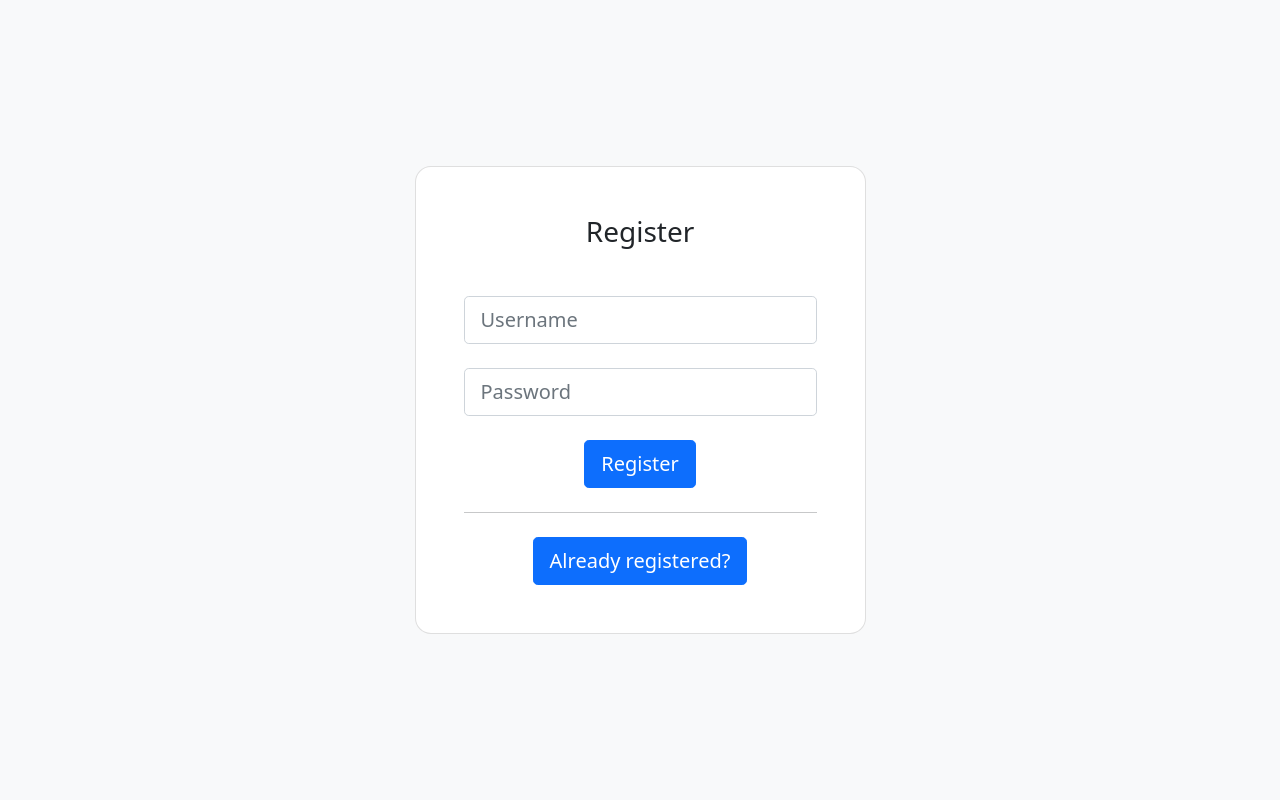
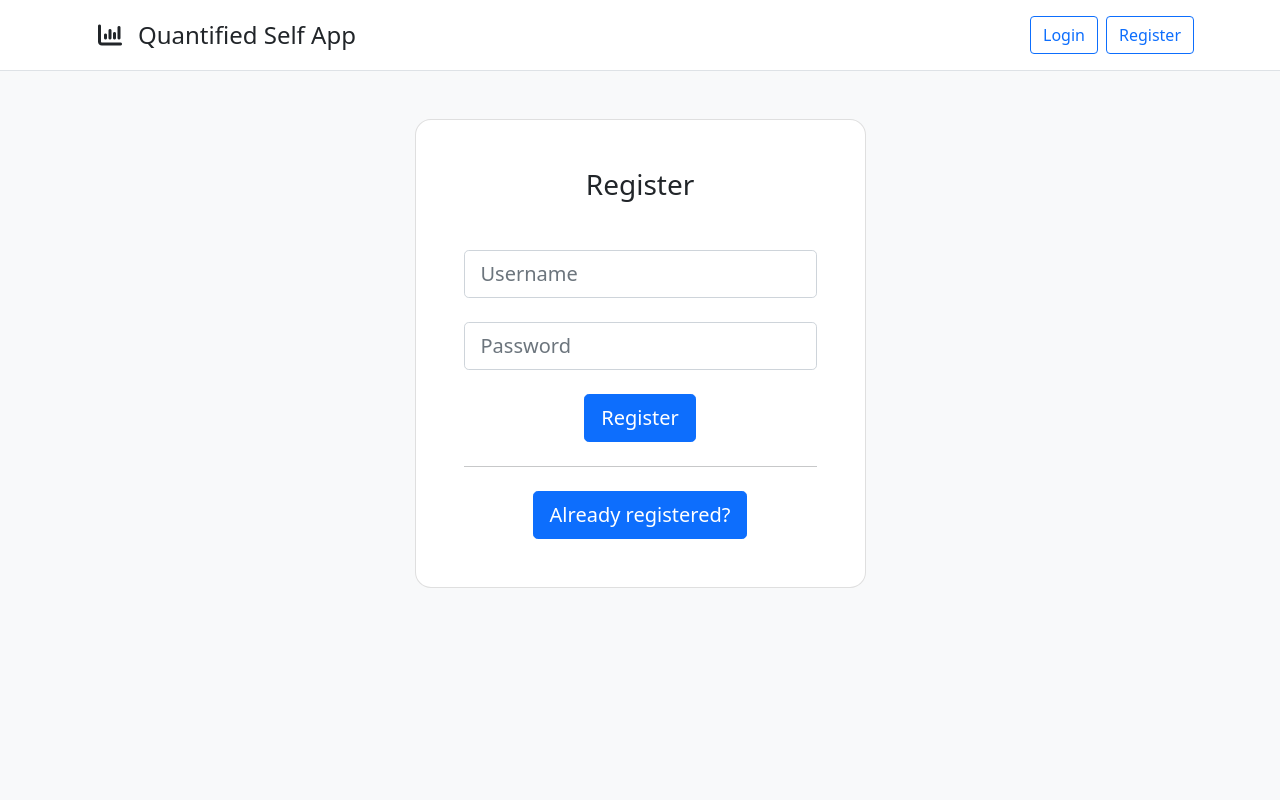
Before and after one commit to jameelkaisar/Quantified-Self-App, a Flask app: page /register in a window 1280 px wide. Run offline with Flask 2, Linux system fonts and the light colour scheme; some libraries are stand-ins or nearby versions.

Commit message:
Add Navbar

```diff
--- a/static/js/messages.js
+++ b/static/js/messages.js
@@ -1,4 +1,5 @@
 const toasts = document.getElementsByClassName("toast");
+
 for (let i=0; i<toasts.length; i++) {
     new bootstrap.Toast(toasts[i]).show();
 }
--- a/templates/auth/register.html
+++ b/templates/auth/register.html
@@ -6,12 +6,16 @@
         <title>Register - Quantified Self</title>
         <link rel="shortcut icon" href="#">
         <link rel="stylesheet" href="{{ url_for('static', filename='css/bootstrap.min.css')}}">
+        <link rel="stylesheet" href="{{ url_for('static', filename='css/fontawesome.all.min.css')}}">
+        <script src="{{ url_for('static', filename='js/fontawesome.all.min.js')}}"></script>
     </head>
     <body>
         {% include 'components/messages.html' %}
 
         <section class="vh-100 bg-light">
-            <div class="container py-5 h-100">
+            <div class="h-100">
+                {% include 'components/navbar.html' %}
+                <div class="container py-5">
                     <div class="row d-flex justify-content-center align-items-center h-100">
                         <div class="col-12 col-md-8 col-lg-6 col-xl-5">
                             <div class="card shadow-2-strong" style="border-radius: 1rem;">
@@ -33,6 +37,7 @@
                         </div>
                     </div>
                 </div>
+            </div>
         </section>
 
         <script src="{{ url_for('static', filename='js/bootstrap.bundle.min.js')}}"></script>
--- /dev/null
+++ b/templates/components/navbar.html
@@ -0,0 +1,20 @@
+<div style="background-color: white; border-bottom: 1px solid #dee2e6!important;">
+    <div class="container">
+        <header class="d-flex flex-wrap justify-content-center py-3">
+            <a href="/" class="d-flex align-items-center mb-3 mb-md-0 me-md-auto text-dark text-decoration-none">
+                <i class="fs-4 fa-solid fa-chart-column mx-3"></i>
+                <span class="fs-4">Quantified Self App</span>
+            </a>
+            <ul class="nav nav-pills">
+                {% if user.is_authenticated %}
+                <li class="nav-item"><a href="/dashboard" class="btn btn-outline-primary mx-1">Dashboard</a></li>
+                <li class="nav-item"><a href="/api" class="btn btn-outline-primary mx-1">API</a></li>
+                <li class="nav-item"><a href="/logout" class="btn btn-outline-primary mx-1">Logout</a></li>
+                {% else %}
+                <li class="nav-item"><a href="/login" class="btn btn-outline-primary mx-1">Login</a></li>
+                <li class="nav-item"><a href="/register" class="btn btn-outline-primary mx-1">Register</a></li>
+                {% endif %}
+            </ul>
+        </header>
+    </div>
+</div>
--- a/templates/core/home.html
+++ b/templates/core/home.html
@@ -6,6 +6,8 @@
         <title>Home - Quantified Self</title>
         <link rel="shortcut icon" href="#">
         <link rel="stylesheet" href="{{ url_for('static', filename='css/bootstrap.min.css')}}">
+        <link rel="stylesheet" href="{{ url_for('static', filename='css/fontawesome.all.min.css')}}">
+        <script src="{{ url_for('static', filename='js/fontawesome.all.min.js')}}"></script>
     </head>
     <body>
         {% include 'components/messages.html' %}
--- a/templates/trackers/add.html
+++ b/templates/trackers/add.html
@@ -6,9 +6,12 @@
         <title>Add Tracker - Quantified Self</title>
         <link rel="shortcut icon" href="#">
         <link rel="stylesheet" href="{{ url_for('static', filename='css/bootstrap.min.css')}}">
+        <link rel="stylesheet" href="{{ url_for('static', filename='css/fontawesome.all.min.css')}}">
+        <script src="{{ url_for('static', filename='js/fontawesome.all.min.js')}}"></script>
     </head>
     <body>
         {% include 'components/messages.html' %}
+        {% include 'components/navbar.html' %}
 
         <div class="container">
             <div class="row d-flex justify-content-center">
--- a/templates/trackers/edit.html
+++ b/templates/trackers/edit.html
@@ -11,6 +11,7 @@
     </head>
     <body>
         {% include 'components/messages.html' %}
+        {% include 'components/navbar.html' %}
 
         <div class="container">
             <div class="row d-flex justify-content-center">
--- a/templates/trackers/edit_log.html
+++ b/templates/trackers/edit_log.html
@@ -7,11 +7,11 @@
         <link rel="shortcut icon" href="#">
         <link rel="stylesheet" href="{{ url_for('static', filename='css/bootstrap.min.css')}}">
         <link rel="stylesheet" href="{{ url_for('static', filename='css/fontawesome.all.min.css')}}">
-        <link rel="stylesheet" href="{{ url_for('static', filename='css/card.css')}}">
         <script src="{{ url_for('static', filename='js/fontawesome.all.min.js')}}"></script>
     </head>
     <body class="bg-light">
         {% include 'components/messages.html' %}
+        {% include 'components/navbar.html' %}
 
         <div class="container">
             <div class="row d-flex justify-content-center">
--- a/templates/trackers/view.html
+++ b/templates/trackers/view.html
@@ -12,6 +12,7 @@
     </head>
     <body class="bg-light">
         {% include 'components/messages.html' %}
+        {% include 'components/navbar.html' %}
 
         <div class="container">
             <div class="row equal bg-light mt-4">
--- a/views/views.py
+++ b/views/views.py
@@ -24,13 +24,18 @@ from datetime import datetime
 
 @app.route("/", methods=["GET"])
 def home():
-    return render_template("core/home.html", user=current_user)
+    # return render_template("core/home.html", user=current_user)
+
+    if current_user.is_authenticated:
+        return redirect("/trackers")
+    else:
+        return redirect("/login")
 
 
 @app.route("/trackers", methods=["GET"])
 @login_required
 def trackers():
-    trackers = db.session.query(TrackerModel.t_id, TrackerModel.t_name, TrackerModel.t_desc).filter(TrackerModel.t_user == current_user.id).all()
+    trackers = TrackerModel.query.filter(TrackerModel.t_user == current_user.id).all()
     return render_template("trackers/main.html", user=current_user, trackers=trackers)
 
 
@@ -637,7 +642,7 @@ def register():
         flash("Registered successfully", "info")
         return redirect(request.args.get("next", "/"))
 
-    return render_template("auth/register.html", request=request)
+    return render_template("auth/register.html", user=current_user, request=request)
 
 
 @app.route("/login", methods=["GET", "POST"])
@@ -657,4 +662,4 @@ def login():
             flash("Invalid Credentials", "info")
             return redirect(request.full_path)
 
-    return render_template("auth/login.html", request=request)
+    return render_template("auth/login.html", user=current_user, request=request)
```
Also changed, not shown: templates/auth/login.html (+6 -1 lines), templates/trackers/main.html (+7 -0 lines), static/webfonts/fa-brands-400.ttf (added), static/webfonts/fa-brands-400.woff2 (added), static/webfonts/fa-regular-400.ttf (added), static/webfonts/fa-regular-400.woff2 (added), static/webfonts/fa-solid-900.ttf (added), static/webfonts/fa-solid-900.woff2 (added), static/webfonts/fa-v4compatibility.ttf (added), static/webfonts/fa-v4compatibility.woff2 (added). Lines whose indentation alone changed are shown as unchanged.
